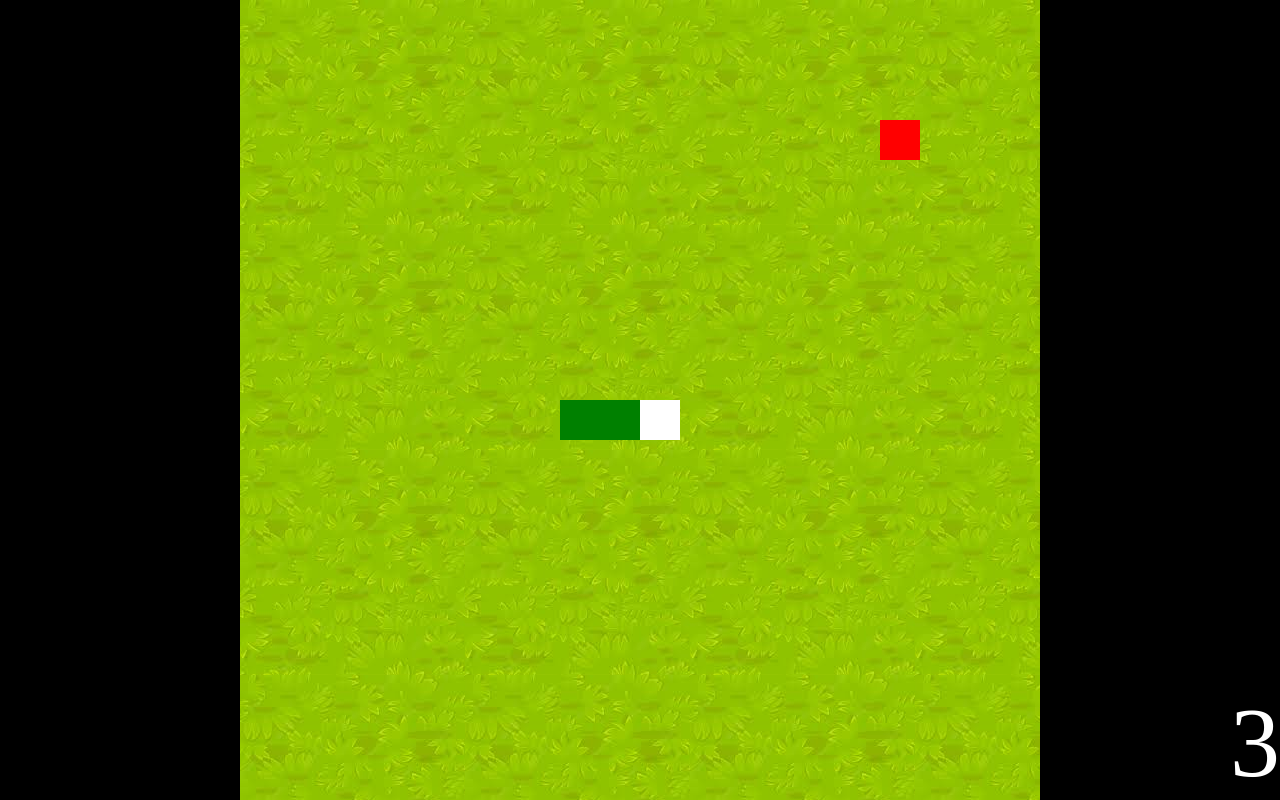
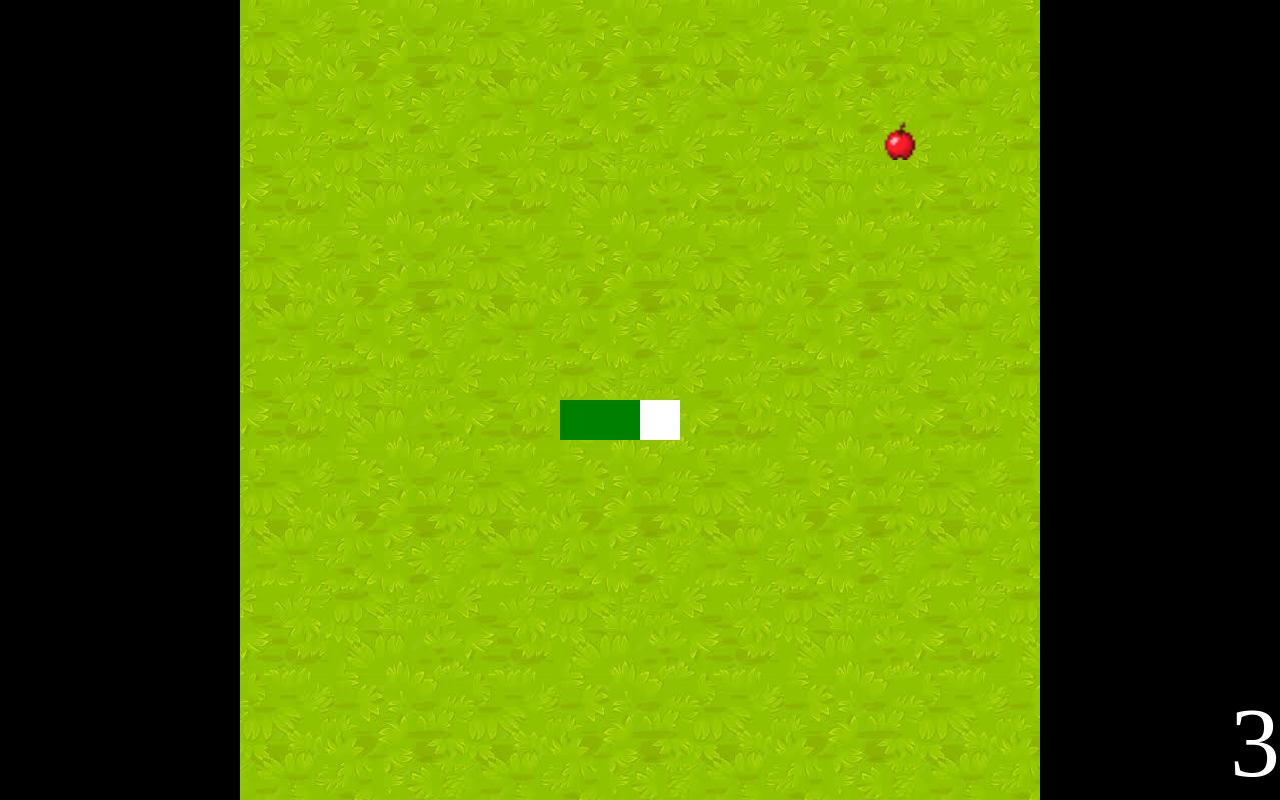
Before and after one commit to joaovictorsl/SnakeGame, a website with bundled scripts: page index.html in a window 1280 px wide. Both pictures are taken after a click on the button "Start Game". Built offline with nearby package versions, Linux system fonts and the light colour scheme.

Commit message:
Food is now a minecraft apple.

```diff
--- a/src/styles/gameComponents.css
+++ b/src/styles/gameComponents.css
@@ -7,7 +7,9 @@
 }
 
 .food {
-  background: red;
+  background-image: url('../public/apple_png.png');
+  background-repeat: no-repeat;
+  background-size: cover;
 }
 
 .counter {
```
Also changed, not shown: src/public/apple_png.png (added).
